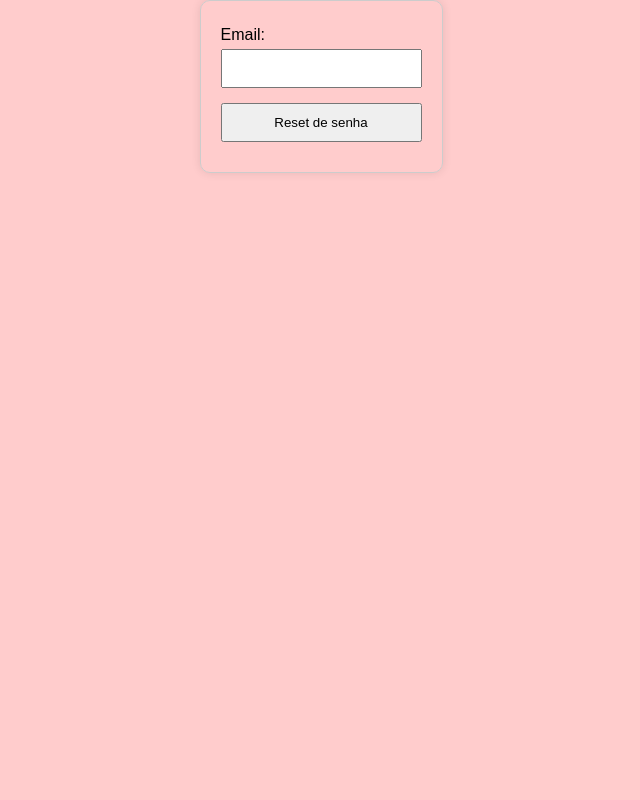
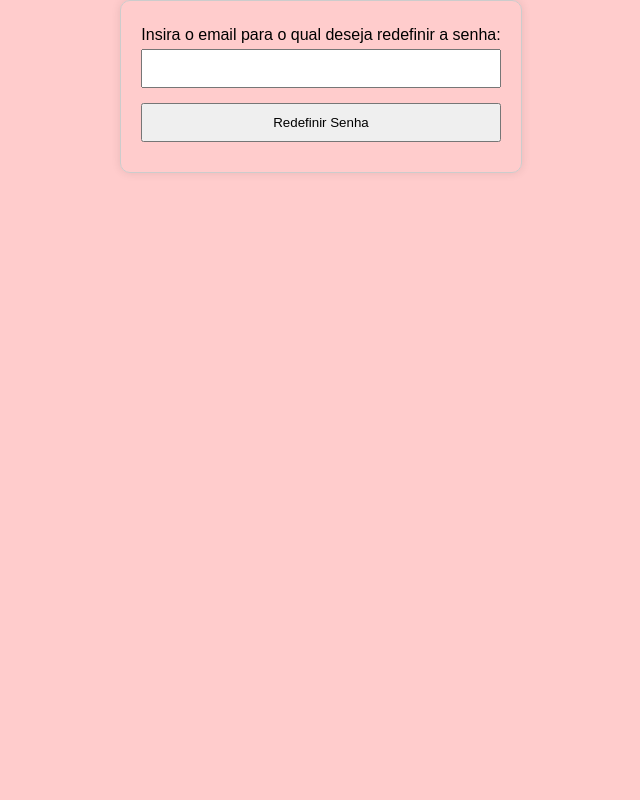
Before and after one commit to MariliaMJ/cupcakestore, a Django app: page /accounts/password_reset/ in a window 1280 px wide. Shown: the part 126-926 px from the top of the page, without its empty margins (319-959 px from the left). Run offline with Django 4.2, Linux system fonts and the light colour scheme; some web fonts are replaced.

Commit message:
[refac] Add more context to password reset page

```diff
--- a/app/templates/registration/password_reset_form.html
+++ b/app/templates/registration/password_reset_form.html
@@ -7,9 +7,9 @@
   {% if form.email.errors %}
     {{ form.email.errors }}
   {% endif %}
-        <p>{{ form.email.label_tag }}</p>
+        <p>Insira o email para o qual deseja redefinir a senha:</p>
       <p>{{ form.email }}</p>
-    <input type="submit" class="btn btn-default btn-lg" value="Reset de senha">
+    <input type="submit" class="btn btn-default btn-lg" value="Redefinir Senha">
   </form>
 </div>
 {% endblock %}
```
